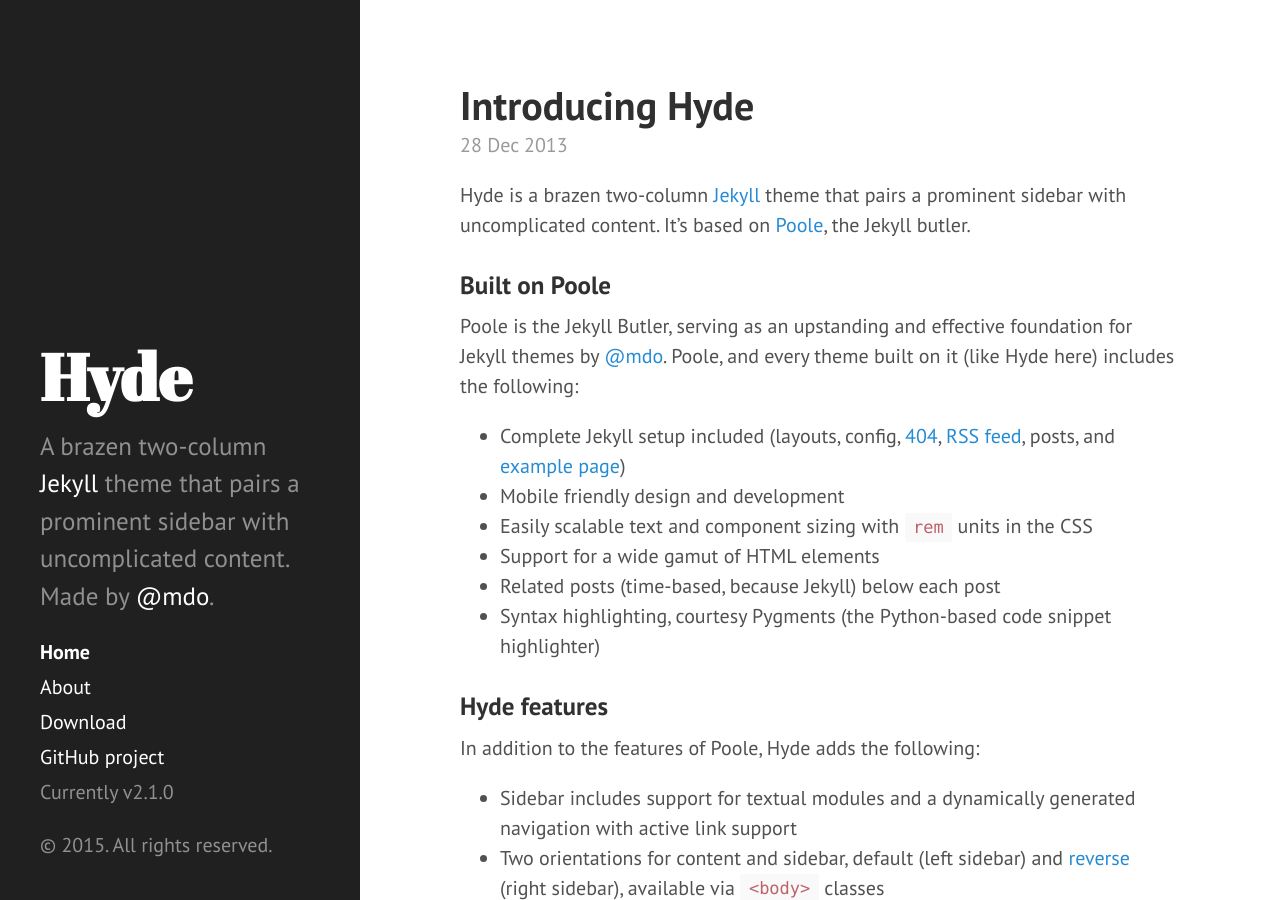
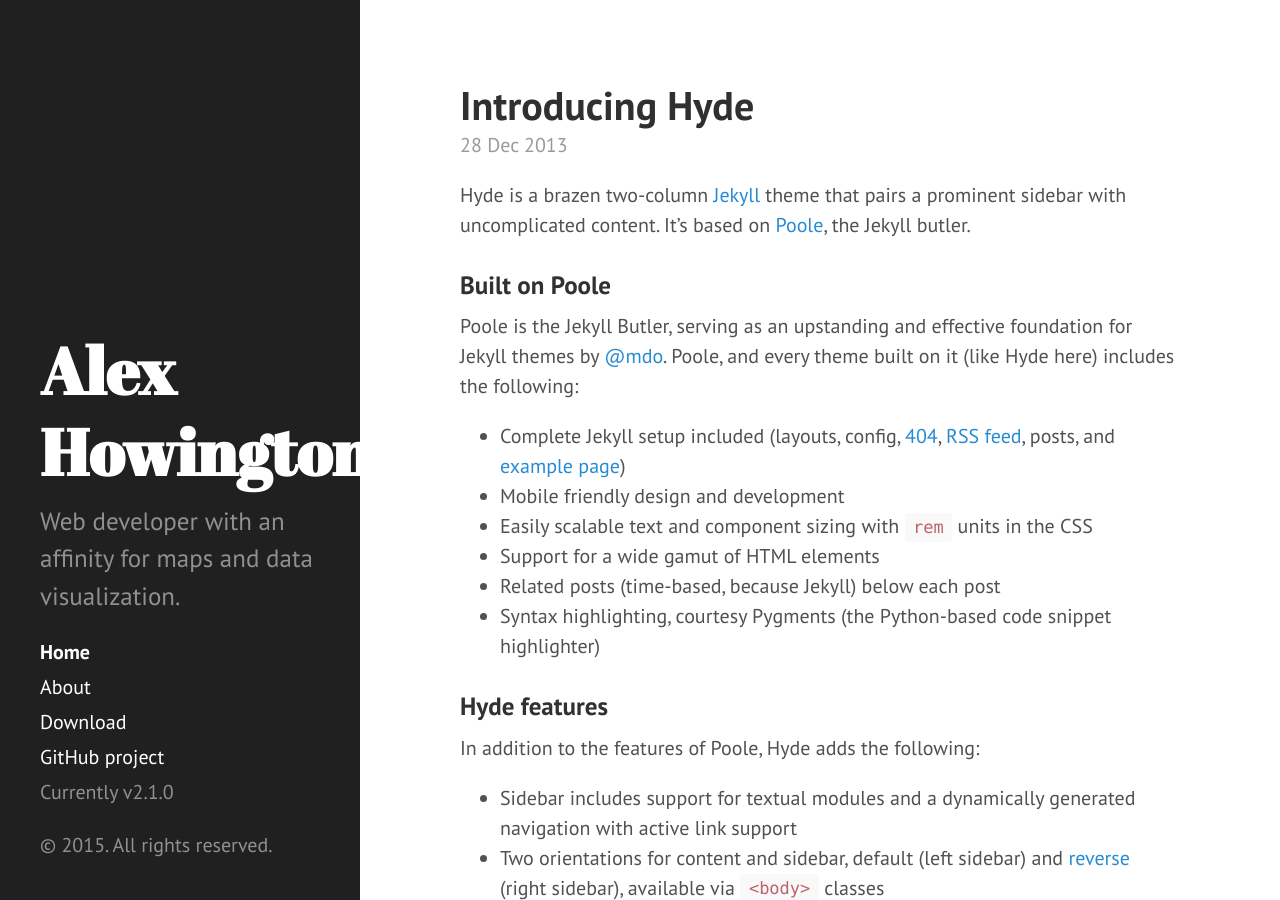
Before and after one commit to ash106/ash106.github.io, a Jekyll site: the page built from index.html, in a window 1280 px wide and 900 px high. Built offline with Jekyll 4.4.1, drawn with Linux system fonts in a browser that asks for light colours; Markdown is read by kramdown in place of the engine named in the settings; the list of posts is cut into pages by our own code.

Commit message:
Update config file

```diff
--- a/_config.yml
+++ b/_config.yml
@@ -7,15 +7,16 @@
 relative_permalinks: true
 
 # Setup
-title:            Hyde
-tagline:          'A Jekyll theme'
-description:      'A brazen two-column <a href="http://jekyllrb.com" target="_blank">Jekyll</a> theme that pairs a prominent sidebar with uncomplicated content. Made by <a href="https://twitter.com/mdo" target="_blank">@mdo</a>.'
+title:            Alex Howington
+tagline:          'Web Developer'
+description:      'Web developer with an affinity for maps and data visualization.'
+old_description:  '<a href="http://jekyllrb.com" target="_blank">Jekyll</a> theme that pairs a prominent sidebar with uncomplicated content. Made by <a href="https://twitter.com/mdo" target="_blank">@mdo</a>.'
 url:              http://hyde.getpoole.com
 baseurl:          /
 
 author:
-  name:           'Mark Otto'
-  url:            https://twitter.com/mdo
+  name:           'Alex Howington'
+  url:            https://twitter.com/alexhowington
 
 paginate:         5
 
```
